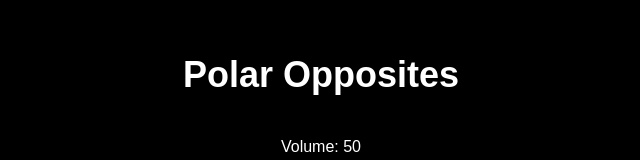
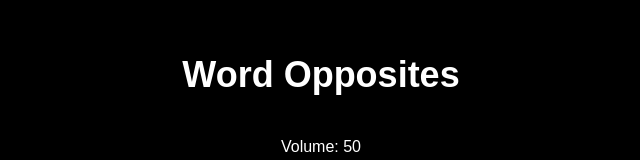
Before and after one commit to emppux5/opposites-peli, a Next.js app in the folder opposites-peli/: page / in a window 1280 px wide. Shown: the part 193-353 px from the top of the page, without its empty margins (319-959 px from the left). Built offline with nearby package versions, Linux system fonts and the light colour scheme.

Commit message:
update
otsikko

```diff
--- a/opposites-peli/app/page.tsx
+++ b/opposites-peli/app/page.tsx
@@ -45,7 +45,7 @@ export default function Home() {
   // 🌍 Tekstit
   const text = {
     fi: {
-      title: "Polar Opposites",
+      title: "Word Opposites",
       start: "Aloita peli",
       options: "Asetukset",
       volume: "Äänenvoimakkuus",
@@ -53,7 +53,7 @@ export default function Home() {
       mode: "Pelimuoto",
     },
     en: {
-      title: "Polar Opposites",
+      title: "Word Opposites",
       start: "Start Game",
       options: "Options",
       volume: "Volume",
```
